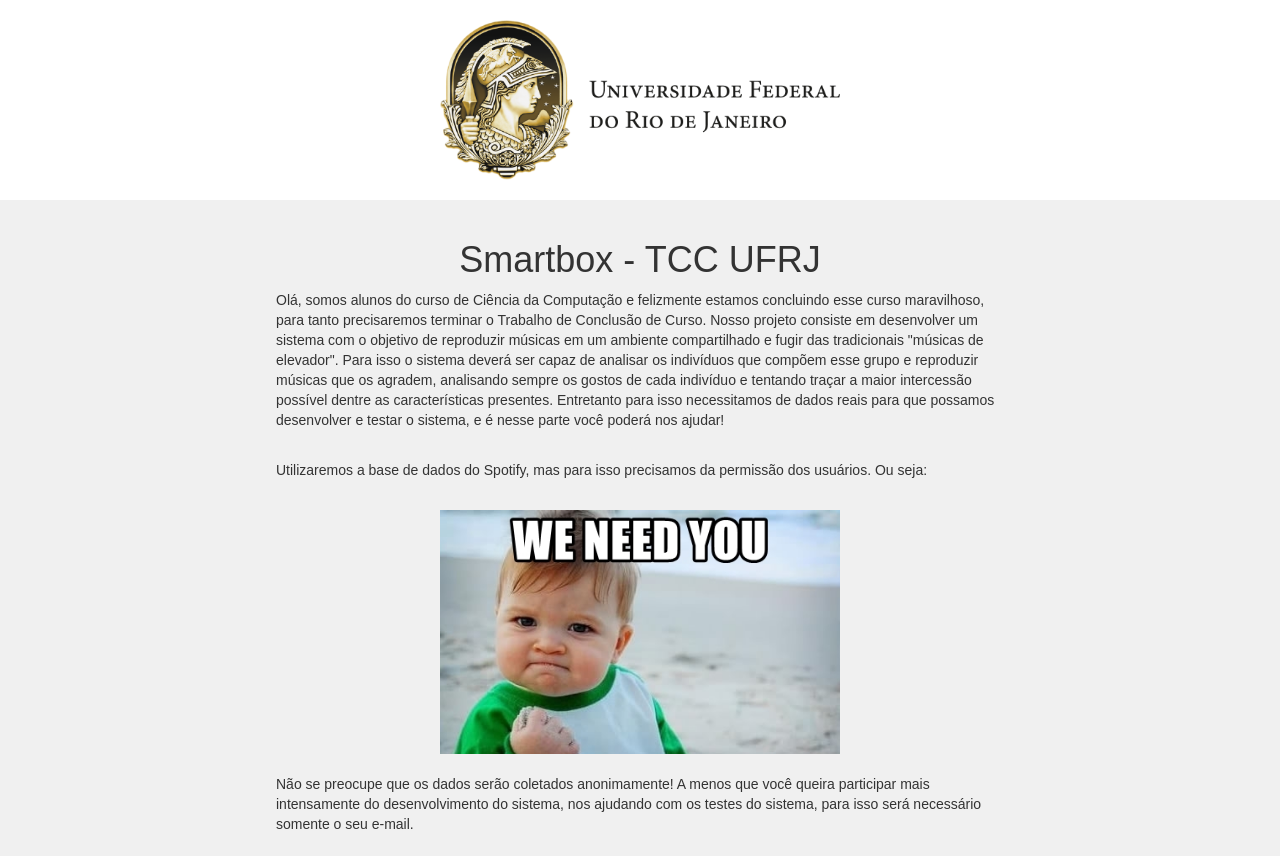
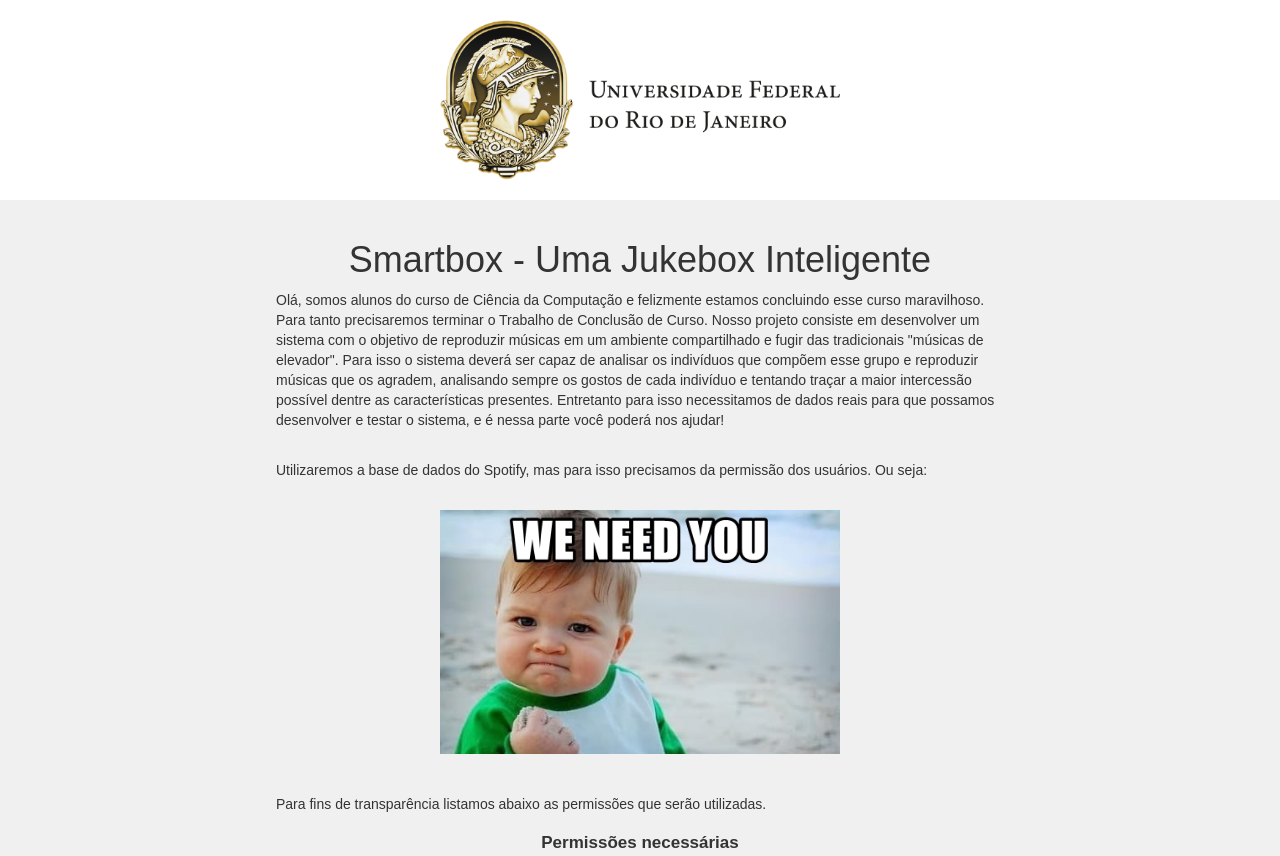
Before and after one commit to deoval/Smartbox, a website: page public/index.html in a window 1280 px wide. Shown: the top 856 px of the page. Drawn offline with Linux system fonts and the light colour scheme.

Commit message:
Ajuste nos textos gerais e no título.

```diff
--- a/public/index.html
+++ b/public/index.html
@@ -1,7 +1,7 @@
 <!doctype html>
 <html>
   <head>
-    <title>Smartbox - TCC UFRJ</title>
+    <title>Smartbox - Uma Jukebox Inteligente - TCC UFRJ</title>
     <meta name="viewport" content="width=device-width, initial-scale=1">
     <link rel="stylesheet" href="bootstrap.min.css">
     <link rel="stylesheet" href="bootstrap-toggle.min.css">
@@ -31,9 +31,9 @@
 
       <div id="descricao">
         <div class="content">
-          <h1>Smartbox - TCC UFRJ</h1>
+          <h1>Smartbox - Uma Jukebox Inteligente</h1>
 
-          <p>Olá, somos alunos do curso de Ciência da Computação e felizmente estamos concluindo esse curso maravilhoso, para tanto precisaremos terminar o Trabalho de Conclusão de Curso. Nosso projeto consiste em desenvolver um sistema com o objetivo de reproduzir músicas em um ambiente compartilhado e fugir das tradicionais "músicas de elevador". Para isso o sistema deverá ser capaz de analisar os indivíduos que compõem esse grupo e reproduzir músicas que os agradem, analisando sempre os gostos de cada indivíduo e tentando traçar a maior intercessão possível dentre as características presentes. Entretanto para isso necessitamos de dados reais para que possamos desenvolver e testar o sistema, e é nesse parte você poderá nos ajudar!</p>
+          <p>Olá, somos alunos do curso de Ciência da Computação e felizmente estamos concluindo esse curso maravilhoso. Para tanto precisaremos terminar o Trabalho de Conclusão de Curso. Nosso projeto consiste em desenvolver um sistema com o objetivo de reproduzir músicas em um ambiente compartilhado e fugir das tradicionais "músicas de elevador". Para isso o sistema deverá ser capaz de analisar os indivíduos que compõem esse grupo e reproduzir músicas que os agradem, analisando sempre os gostos de cada indivíduo e tentando traçar a maior intercessão possível dentre as características presentes. Entretanto para isso necessitamos de dados reais para que possamos desenvolver e testar o sistema, e é nessa parte você poderá nos ajudar!</p>
 
           <br>
 
@@ -47,7 +47,9 @@
 
           <br>
 
+          <!--
           <p>Não se preocupe que os dados serão coletados anonimamente! A menos que você queira participar mais intensamente do desenvolvimento do sistema, nos ajudando com os testes do sistema, para isso será necessário somente o seu e-mail.<p>
+          -->
 
           <br>
 
```
